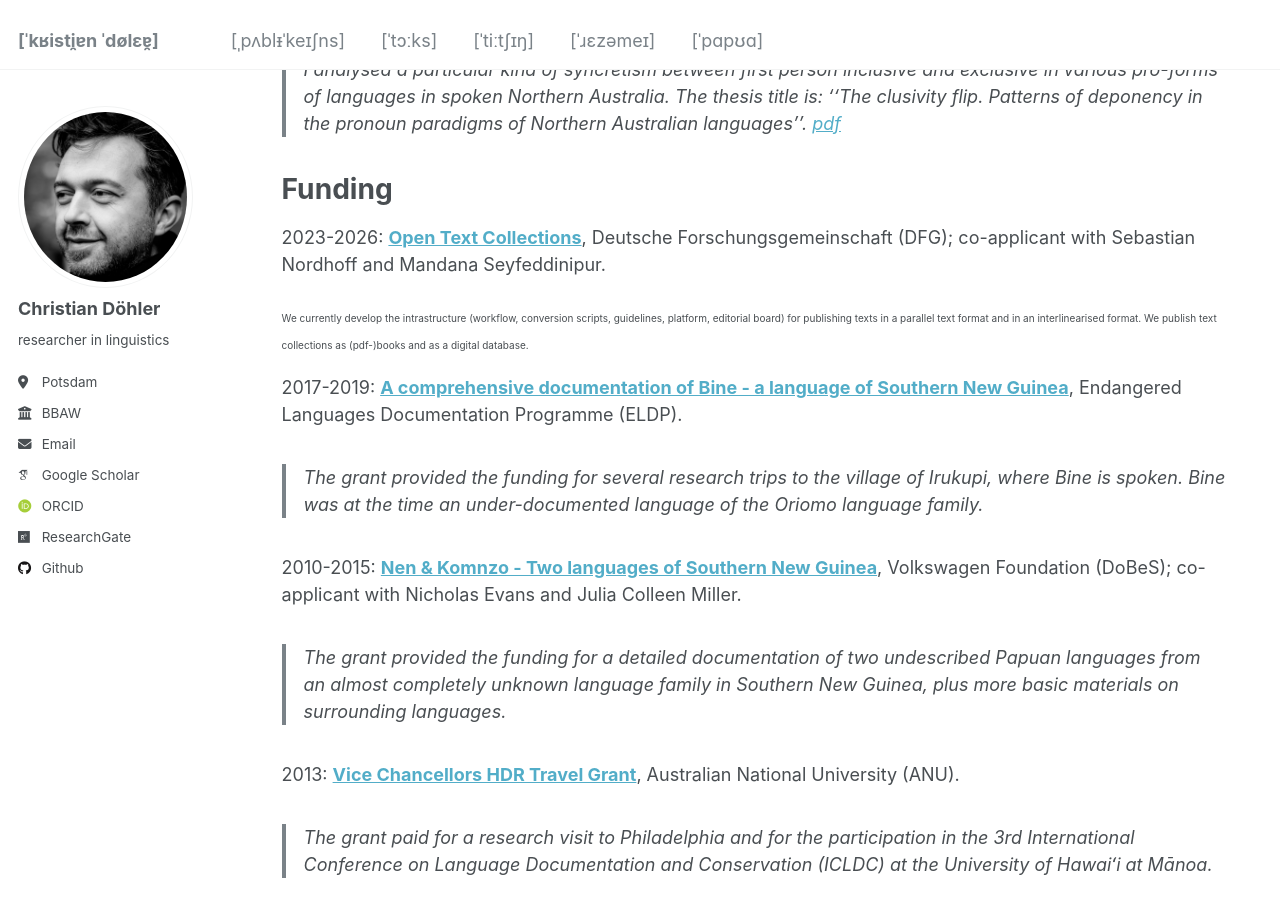
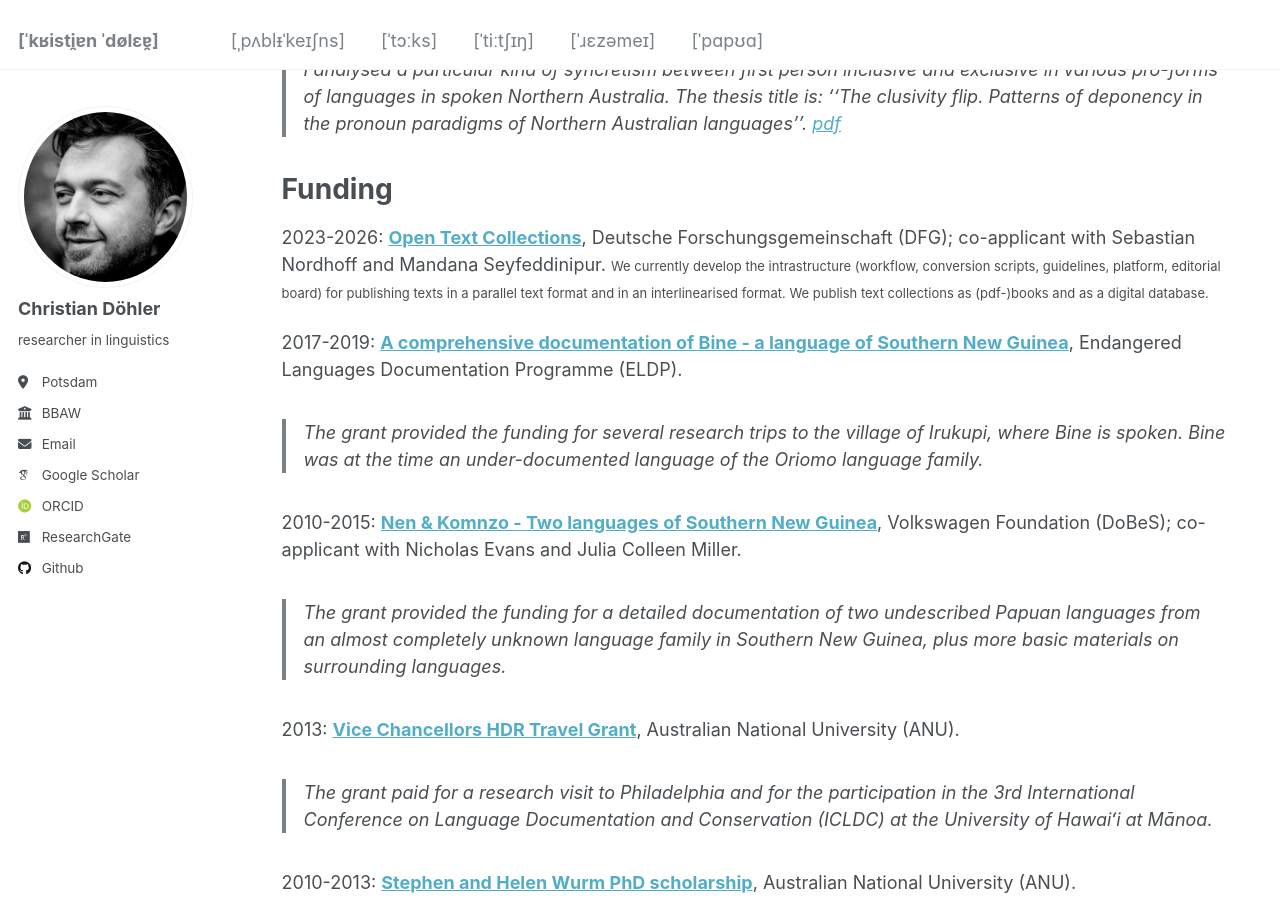
Before and after one commit to chrdoe/chrdoe.github.io, a Jekyll site: the page built from _pages/cv.md, in a window 1280 px wide and 900 px high, scrolled down 2400 px. Built offline with Jekyll 4.4.1, drawn with Linux system fonts in a browser that asks for light colours; some web fonts are replaced.

Commit message:
Update cv.md

```diff
--- a/_pages/cv.md
+++ b/_pages/cv.md
@@ -62,8 +62,7 @@ Education
 Funding
 ====
 
-2023-2026: **[Open Text Collections](https://www.bbaw.de/forschung/open-text-collections)**, Deutsche Forschungsgemeinschaft (DFG); co-applicant with Sebastian Nordhoff and Mandana Seyfeddinipur.
-<font size="1">We currently develop the intrastructure (workflow, conversion scripts, guidelines, platform, editorial board) for publishing texts in a parallel text format and in an interlinearised format. We publish text collections as (pdf-)books and as a digital database.</font>
+2023-2026: **[Open Text Collections](https://www.bbaw.de/forschung/open-text-collections)**, Deutsche Forschungsgemeinschaft (DFG); co-applicant with Sebastian Nordhoff and Mandana Seyfeddinipur. <font size="2">We currently develop the intrastructure (workflow, conversion scripts, guidelines, platform, editorial board) for publishing texts in a parallel text format and in an interlinearised format. We publish text collections as (pdf-)books and as a digital database.</font>
 
 2017-2019: **[A comprehensive documentation of Bine - a language of Southern New Guinea](https://www.elararchive.org/dk0471)**, Endangered Languages Documentation Programme (ELDP).
 > The grant provided the funding for several research trips to the village of Irukupi, where Bine is spoken. Bine was at the time an under-documented language of the Oriomo language family.
```
